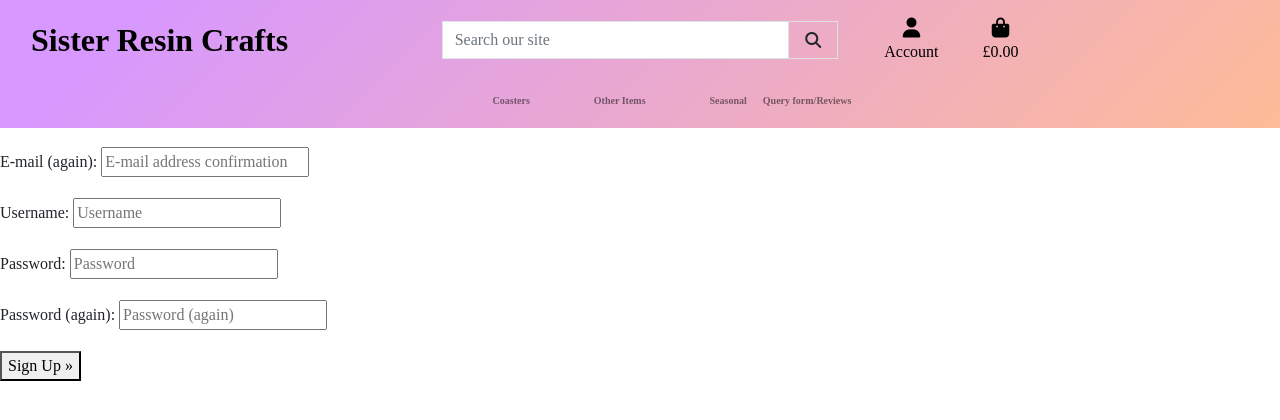
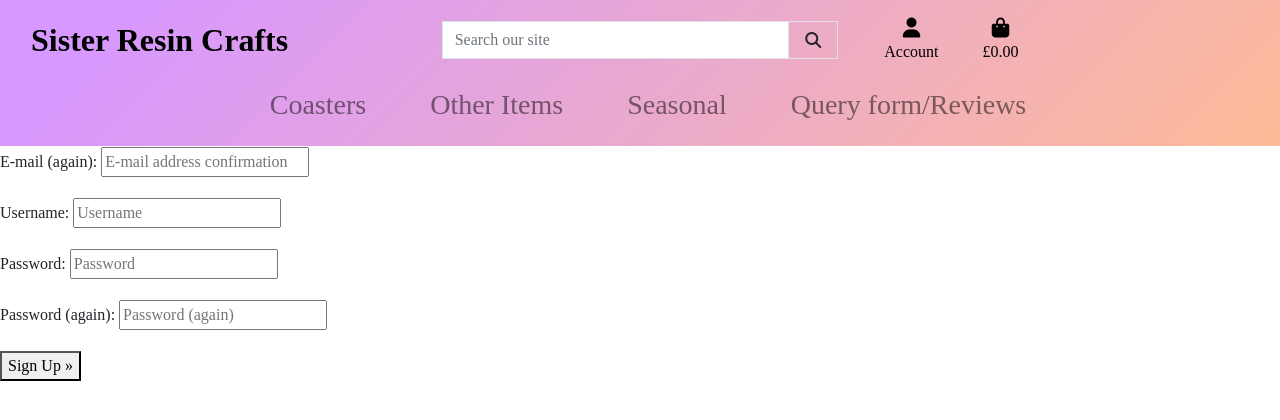
Before and after one commit to mcnic16/sister_resin_crafts, a Django app: page /accounts/signup/ in a window 1280 px wide. Shown: the top 420 px of the page. Run offline with Django 3.2, Linux system fonts and the light colour scheme; some libraries are stand-ins or nearby versions; some web fonts are replaced.

Commit message:
updated header and finished checkout template

```diff
--- a/bag/templates/bag/bag.html
+++ b/bag/templates/bag/bag.html
@@ -96,7 +96,7 @@
                                         </span>
                                         <span class="text-uppercase">Keep Shopping</span>
                                     </a>
-                                    <a href="" class="btn btn-black rounded-0 btn-lg">
+                                    <a href="{% url 'checkout' %}" class="btn btn-black rounded-0 btn-lg">
                                         <span class="text-uppercase">Secure Checkout</span>
                                         <span class="icon">
                                             <i class="fas fa-lock"></i>
--- a/requirements.txt
+++ b/requirements.txt
@@ -1,7 +1,9 @@
 asgiref==3.6.0
 Django==3.2.16
 django-allauth==0.41.0
+django-crispy-forms==1.14.0
 oauthlib==3.2.2
+Pillow==9.4.0
 python3-openid==3.2.0
 pytz==2022.7.1
 requests-oauthlib==1.3.1
--- a/static/css/base.css
+++ b/static/css/base.css
@@ -156,6 +156,3 @@
         font-size: 20px;
     }
 }
-    .mob-header {
-        font-size: 10px;
-    }
--- a/templates/includes/main-nav.html
+++ b/templates/includes/main-nav.html
@@ -3,22 +3,22 @@
 
         <li class="nav-item">
             <a class="logo-font font-weight-bold nav-link text-black mr-5" href="{% url 'products' %}?category=coasters" aria-haspopup="true" aria-expanded="false">
-                Coasters
+                <h3>Coasters</h3>
             </a>
         </li>
         <li class="nav-item">
             <a class="logo-font font-weight-bold nav-link text-black mr-5" href="{% url 'products' %}?category=other_item"  aria-haspopup="true" aria-expanded="false">
-                Other Items
+                <h3>Other Items</h3>
             </a>
         </li>
         <li class="nav-item">
-            <a class="logo-font font-weight-bold nav-link text-black" href="{% url 'products' %}?category=seasonal" aria-haspopup="true" aria-expanded="false">
-                Seasonal
+            <a class="logo-font font-weight-bold nav-link text-black mr-5" href="{% url 'products' %}?category=seasonal" aria-haspopup="true" aria-expanded="false">
+                <h3>Seasonal</h3>
             </a>
         </li>
          <li class="nav-item dropdown">
-            <a class="logo-font font-weight-bold nav-link text-black" href="#" aria-haspopup="true" aria-expanded="false">
-                    Query form/Reviews
+            <a class="logo-font font-weight-bold nav-link text-black mr-5" href="#" aria-haspopup="true" aria-expanded="false">
+                    <h3>Query form/Reviews</h3>
             </a>
          </li>
         </ul>
```
Also changed, not shown: sister_resin_craft/settings.py (+10 -0 lines).
